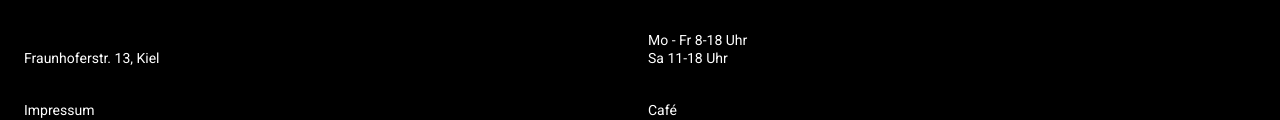
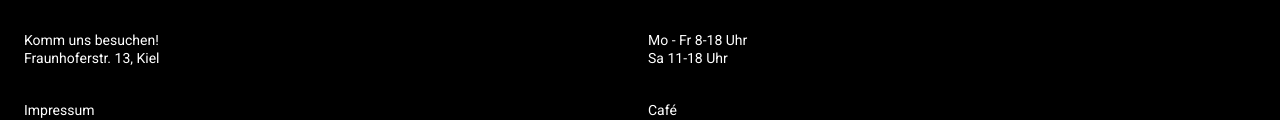
Before and after one commit to Medientourist/coffeeshop-website, a website built with Vite: page src/index.html in a window 1280 px wide. Shown: the part 4578-4698 px from the top of the page. Built offline with nearby package versions, Linux system fonts and the light colour scheme; files whose address does not match are found by name.

Commit message:
footer changes

```diff
--- a/src/components/footer.hbs
+++ b/src/components/footer.hbs
@@ -8,6 +8,9 @@
         <div class="footer_bottom">
             <div class="footer_address">
                 <div class="footer_street">
+                    <p>
+                        Komm uns besuchen!
+                    </p>
                     <p>
                         Fraunhoferstr. 13, Kiel
                     </p>
```
